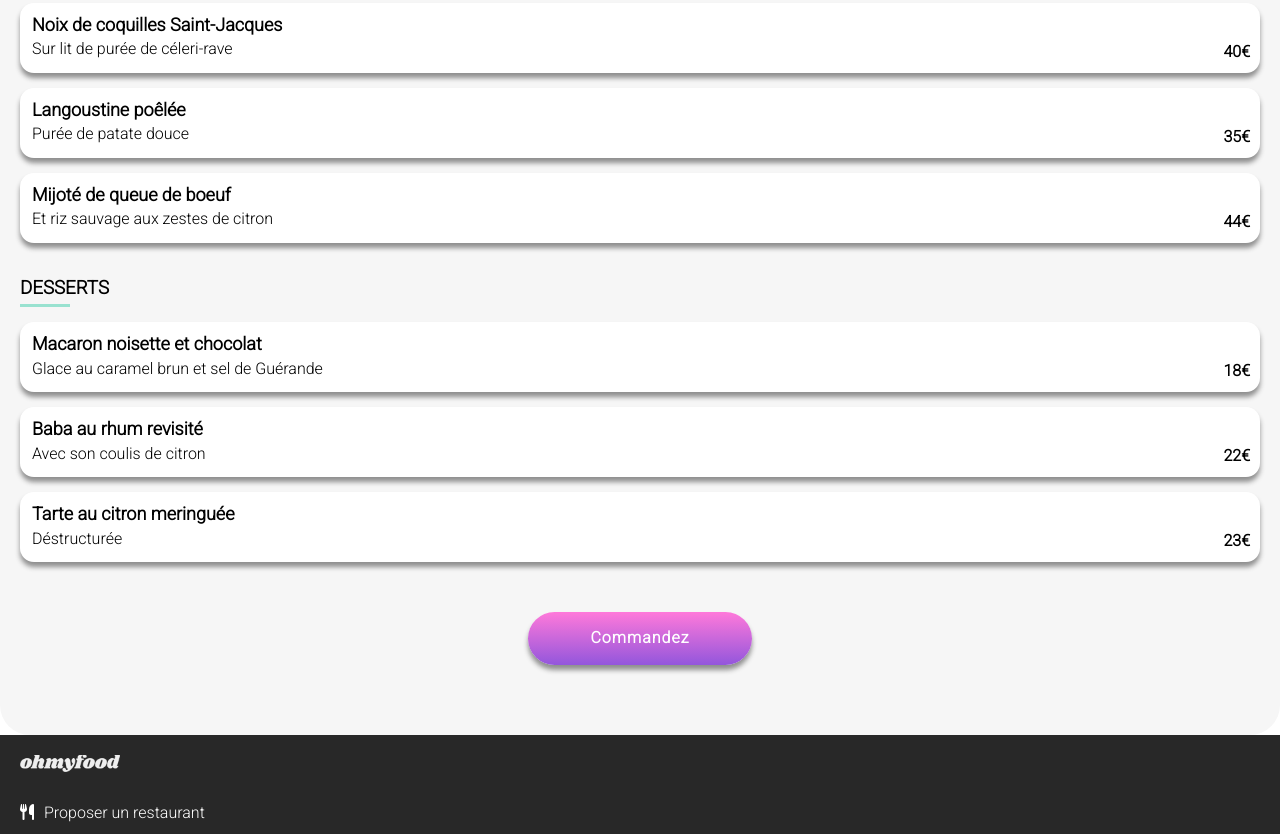
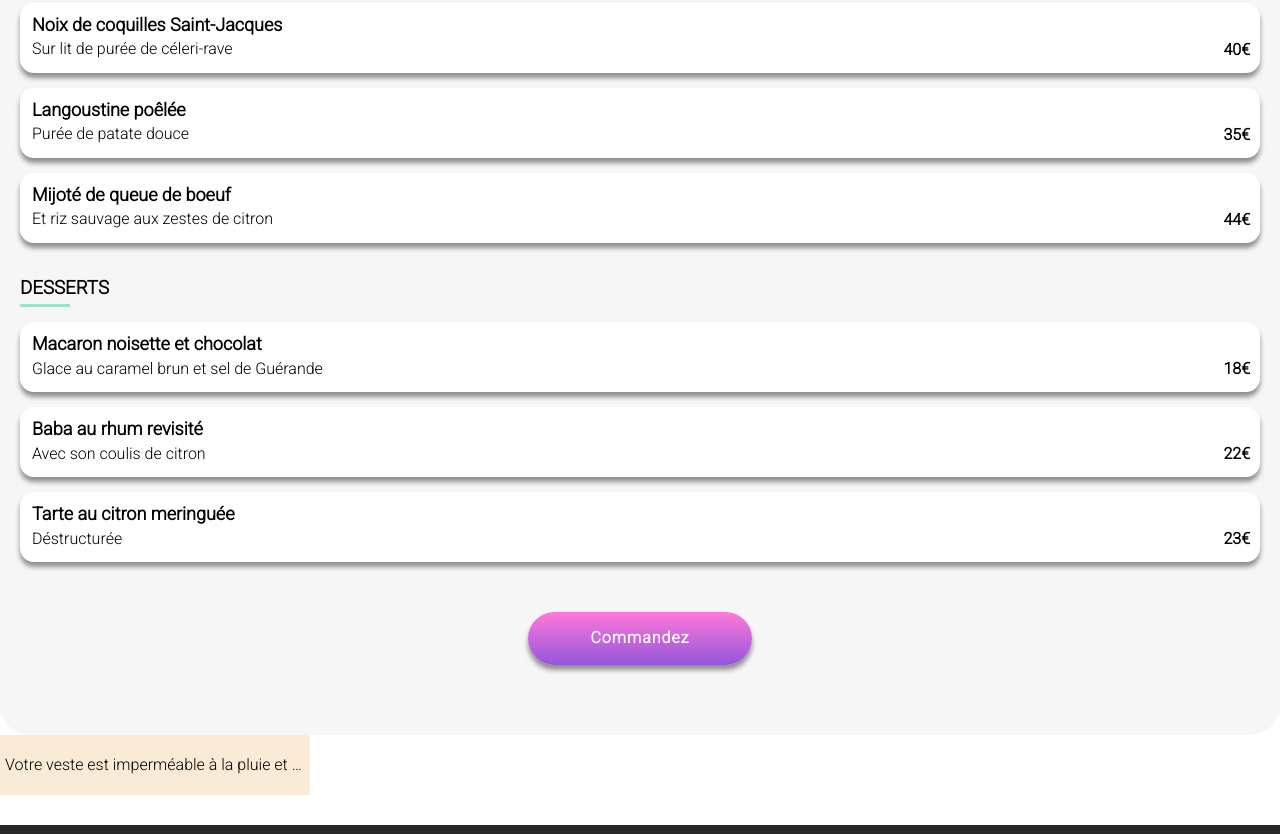
Before and after one commit to Laureg68/Oh-my-food, a website: page la-note-enchantee.html in a window 1280 px wide. Shown: the part 822-1656 px from the top of the page. Drawn offline with Linux system fonts and the light colour scheme; a web font is replaced by a local one.

Commit message:
Débug cartes

```diff
--- a/la-note-enchantee.html
+++ b/la-note-enchantee.html
@@ -99,7 +99,7 @@
                 <h3>Plats</h3>
                 <div class="filet"></div>
                 <div class="groupe-plats">
-                <a href="#"><div class="card card--anim">
+                <div class="card card--anim">
                     <div class="card__argu card__argu--hover">
                         <div class="texte-argu">
                             <h4 class="">Noix de coquilles Saint-Jacques</h4>
@@ -112,7 +112,7 @@
                             <p><i class="fa-solid fa-circle-check"></i></p>
                         </div>
                     </div>
-                </div></a>
+                </div>
                 <a href="#"><div class="card card--anim">
                     <div class="card__argu card__argu--hover">
                         <div class="texte-argu">
@@ -196,6 +196,11 @@
         </div>
 
     </main>
+    <div class="text-overflow">
+        <p>
+            Votre veste est imperméable à la pluie et au vent. Vous pouvez être assurée du confort de votre enfant quelque soit la rigueur du temps en hiver.
+        </p>
+    </div>
     <footer>
         <div class="logo logo--footer"><img src="images/logo/ohmyfood-150.png" alt="logo Ohmyfood"> </div>
         <ul class="menu-footer">
--- a/sass/base/base.scss
+++ b/sass/base/base.scss
@@ -71,10 +71,11 @@ a {
         }
         p {
             margin: 0px;
-            text-overflow: clip;
+
         }
         .texte-argu {
-            width: 100%;
+           width: 100%;
+
             padding: 12px;
 
             .text-prix {
@@ -83,8 +84,8 @@ a {
             }
         }
         .card-prix {
-            padding-top: 12px;
-            padding-top: 40px;
+
+            padding-top: 38px;
             margin-right: 10px;
             float: right;
         }
@@ -112,6 +113,19 @@ a {
             p {
                 transform: rotate(360deg);
                 transition-duration: 900ms;
+
+            }
+
+
+        }
+
+        &:hover {
+            /*max-width: 100%;*/
+            .texte-argu p {
+            /*
+                white-space: nowrap;
+            overflow: hidden;
+            text-overflow: ellipsis; */
             }
         }
 
@@ -146,3 +160,20 @@ a {
     animation-duration: 2000ms;
     animation-delay: 2500ms;
     }
+
+
+    .text-overflow {
+        padding: 5px;
+        background-color: antiquewhite;
+        width: 300px;
+        height: 50px;
+        overflow: hidden;
+        margin-bottom: 30px;
+
+
+        p {display: block;
+            white-space: nowrap;
+            overflow: hidden;
+            text-overflow: ellipsis;
+        }
+    }
--- a/sass/pages/menu-etabl.scss
+++ b/sass/pages/menu-etabl.scss
@@ -31,6 +31,6 @@
 }
 
 .card .prix {
-    /*padding-top: 25px;*/
+
     font-weight: bold;
 }
```
Also changed, not shown: public/css/styles.css, 1 other file.
